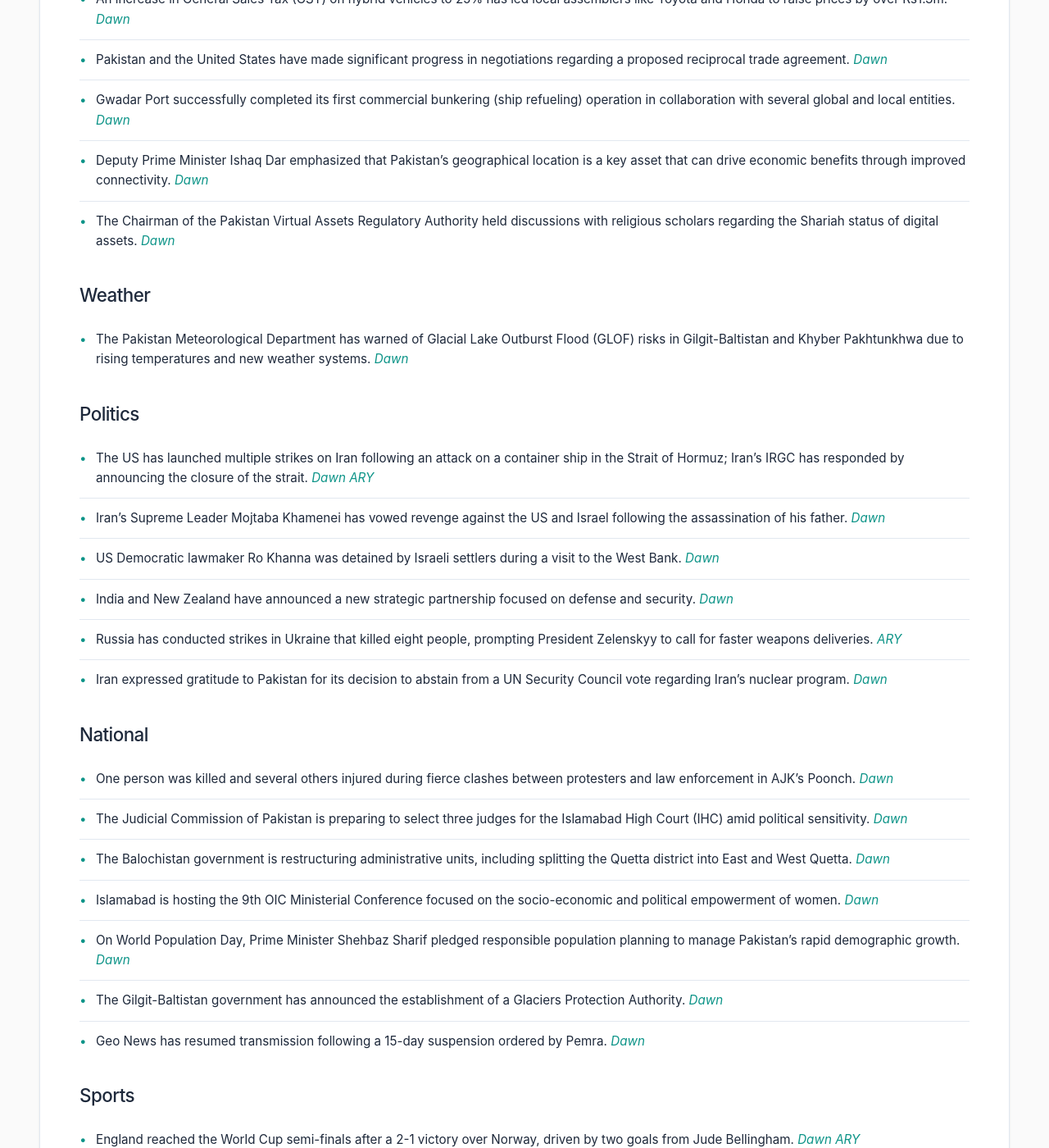
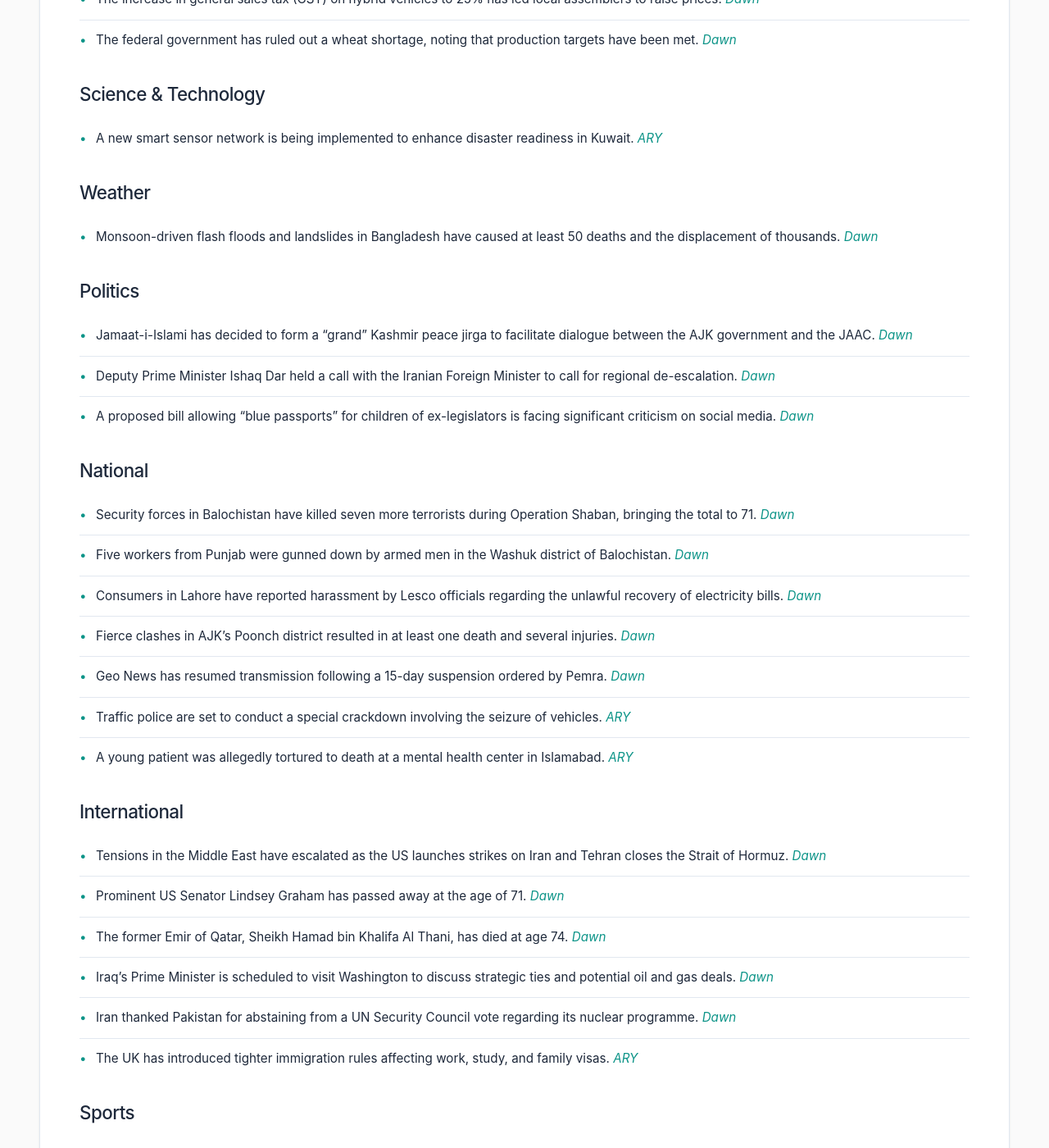
Before and after one commit to zsubzwary/news, a Jekyll site: the page built from en/index.md, in a window 1280 px wide and 1400 px high, scrolled down 480 px. Shown: the whole window at 82% size. Built offline with Jekyll 4.4.1, drawn with Linux system fonts in a browser that asks for light colours; some web fonts are replaced; comment, search, counter and statistics services are not loaded; some of the changed text lies outside the part shown.

Commit message:
DateTime; 2026-07-12T16:04:21.869Z

```diff
--- a/en/index.md
+++ b/en/index.md
@@ -4,43 +4,54 @@ title: Pakistan News Briefing
 lang: en
 ---
 
-Published at: 12-Jul-2026 09:04PKT
+Published at: 12-Jul-2026 21:04PKT
 
 Time to read: 4 mins
 
 ### Economy
-- An increase in General Sales Tax (GST) on hybrid vehicles to 25% has led local assemblers like Toyota and Honda to raise prices by over Rs1.3m. *[Dawn](https://www.dawn.com/news/2014767/gst-hike-pushes-up-hybrid-vehicle-prices)*
-- Pakistan and the United States have made significant progress in negotiations regarding a proposed reciprocal trade agreement. *[Dawn](https://www.dawn.com/news/2014597/pakistan-us-make-significant-progress-in-talks-on-proposed-reciprocal-trade-agreement)*
-- Gwadar Port successfully completed its first commercial bunkering (ship refueling) operation in collaboration with several global and local entities. *[Dawn](https://www.dawn.com/news/2014650/gwadar-port-carries-out-first-successful-bunkering-operation)*
-- Deputy Prime Minister Ishaq Dar emphasized that Pakistan's geographical location is a key asset that can drive economic benefits through improved connectivity. *[Dawn](https://www.dawn.com/news/2014758/pakistans-location-an-asset-that-needs-to-be-explored-dar)*
-- The Chairman of the Pakistan Virtual Assets Regulatory Authority held discussions with religious scholars regarding the Shariah status of digital assets. *[Dawn](https://www.dawn.com/news/2014640/crypto-czar-holds-constructive-discussion-with-mufti-taqi-usmani-on-shariah-status-of-digital-assets)*
+- The increase in general sales tax (GST) on hybrid vehicles to 25% has led local assemblers to raise prices. *[Dawn](https://www.dawn.com/news/2014767/gst-hike-pushes-up-hybrid-vehicle-prices)*
+- The federal government has ruled out a wheat shortage, noting that production targets have been met. *[Dawn](https://www.dawn.com/news/2014768/govt-rules-out-wheat-shortage-in-country)*
+
+### Science & Technology
+- A new smart sensor network is being implemented to enhance disaster readiness in Kuwait. *[ARY](https://arynews.tv/new-smart-sensor-network-to-strengthen-kuwaits-disaster-readiness)*
 
 ### Weather
-- The Pakistan Meteorological Department has warned of Glacial Lake Outburst Flood (GLOF) risks in Gilgit-Baltistan and Khyber Pakhtunkhwa due to rising temperatures and new weather systems. *[Dawn](https://www.dawn.com/news/2014776/gb-moves-to-establish-glaciers-protection-authority)*
+- Monsoon-driven flash floods and landslides in Bangladesh have caused at least 50 deaths and the displacement of thousands. *[Dawn](https://www.dawn.com/news/2014896/bangladesh-monsoon-death-toll-hits-50-thousands-displaced)*
 
 ### Politics
-- The US has launched multiple strikes on Iran following an attack on a container ship in the Strait of Hormuz; Iran's IRGC has responded by announcing the closure of the strait. *[Dawn](https://www.dawn.com/news/2014807/us-launches-new-strikes-on-iran-after-container-ship-hit-in-hormuz-irgc-announces-closure-of-vital-strait)* *[ARY](https://arynews.tv/us-launches-more-strikes-on-iran-12-july-2026)*
-- Iran’s Supreme Leader Mojtaba Khamenei has vowed revenge against the US and Israel following the assassination of his father. *[Dawn](https://www.dawn.com/news/2014642/irans-supreme-leader-mojtaba-khamenei-vows-revenge-for-assassinated-father)*
-- US Democratic lawmaker Ro Khanna was detained by Israeli settlers during a visit to the West Bank. *[Dawn](https://www.dawn.com/news/2014620/us-democrat-ro-khanna-detained-by-israeli-settlers-during-west-bank-visit)*
-- India and New Zealand have announced a new strategic partnership focused on defense and security. *[Dawn](https://www.dawn.com/news/2014582/new-zealand-india-strike-milestone-strategic-partnership-encompassing-defence-and-security)*
-- Russia has conducted strikes in Ukraine that killed eight people, prompting President Zelenskyy to call for faster weapons deliveries. *[ARY](https://arynews.tv/russian-strikes-kill-eight-wound-dozens-in-ukraine)*
-- Iran expressed gratitude to Pakistan for its decision to abstain from a UN Security Council vote regarding Iran's nuclear program. *[Dawn](https://www.dawn.com/news/2014760/iran-thanks-pakistan-for-abstention-at-unsc-meeting)*
+- Jamaat-i-Islami has decided to form a "grand" Kashmir peace jirga to facilitate dialogue between the AJK government and the JAAC. *[Dawn](https://www.dawn.com/news/2014888/ji-to-form-kashmir-peace-jirga-to-facilitate-dialogue-between-govt-jaac)*
+- Deputy Prime Minister Ishaq Dar held a call with the Iranian Foreign Minister to call for regional de-escalation. *[Dawn](https://www.dawn.com/news/2014857/dar-holds-phone-call-with-iranian-fm-amid-latest-attacks-in-mideast-calls-for-de-escalation-and-restraint)*
+- A proposed bill allowing "blue passports" for children of ex-legislators is facing significant criticism on social media. *[Dawn](https://www.dawn.com/news/2014879/shameful-proposed-bill-allowing-blue-passports-for-ex-legislators-kids-comes-under-scrutiny-on-social-media)*
 
 ### National
-- One person was killed and several others injured during fierce clashes between protesters and law enforcement in AJK's Poonch. *[Dawn](https://www.dawn.com/news/2014762/one-dies-amid-fierce-clashes-in-ajks-poonch)*
-- The Judicial Commission of Pakistan is preparing to select three judges for the Islamabad High Court (IHC) amid political sensitivity. *[Dawn](https://www.dawn.com/news/2014778/tough-contest-ahead-as-judicial-commission-of-pakistan-set-to-fill-ihc-slots)*
-- The Balochistan government is restructuring administrative units, including splitting the Quetta district into East and West Quetta. *[Dawn](https://www.dawn.com/news/2014627/quetta-split-into-two-districts-as-balochistan-undergoes-administrative-restructuring)*
-- Islamabad is hosting the 9th OIC Ministerial Conference focused on the socio-economic and political empowerment of women. *[Dawn](https://www.dawn.com/news/2014617/islamabad-to-host-2-day-oic-moot-on-women-empowerment-from-sunday)*
-- On World Population Day, Prime Minister Shehbaz Sharif pledged responsible population planning to manage Pakistan's rapid demographic growth. *[Dawn](https://www.dawn.com/news/2014604/on-world-population-day-govt-pledges-responsible-planning-to-tackle-alarming-demographic-boom)*
-- The Gilgit-Baltistan government has announced the establishment of a Glaciers Protection Authority. *[Dawn](https://www.dawn.com/news/2014776/gb-moves-to-establish-glaciers-protection-authority)*
+- Security forces in Balochistan have killed seven more terrorists during Operation Shaban, bringing the total to 71. *[Dawn](https://www.dawn.com/news/2014844/7-more-terrorists-killed-as-operation-shaban-continues-in-balochistan-state-media)*
+- Five workers from Punjab were gunned down by armed men in the Washuk district of Balochistan. *[Dawn](https://www.dawn.com/news/2014893/5-workers-from-punjab-gunned-down-in-balochistans-washuk-dc)*
+- Consumers in Lahore have reported harassment by Lesco officials regarding the unlawful recovery of electricity bills. *[Dawn](https://www.dawn.com/news/2014726/lesco-teams-harassing-consumers-for-recovery-of-bills)*
+- Fierce clashes in AJK's Poonch district resulted in at least one death and several injuries. *[Dawn](https://www.dawn.com/news/2014762/one-dies-amid-fierce-clashes-in-ajks-poonch)*
 - Geo News has resumed transmission following a 15-day suspension ordered by Pemra. *[Dawn](https://www.dawn.com/news/2014653/geo-news-resumes-transmission-after-15-day-suspension-warned-of-licence-cancellation-over-future-violations)*
+- Traffic police are set to conduct a special crackdown involving the seizure of vehicles. *[ARY](https://arynews.tv/traffic-police-to-seize-vehicles-in-special-sunday-crackdown)*
+- A young patient was allegedly tortured to death at a mental health center in Islamabad. *[ARY](https://arynews.tv/young-patient-allegedly-tortured-to-death-at-islamabad-mental-health-center)*
+
+### International
+- Tensions in the Middle East have escalated as the US launches strikes on Iran and Tehran closes the Strait of Hormuz. *[Dawn](https://www.dawn.com/news/2014807/tehran-says-strait-of-hormuz-shut-as-us-launches-fresh-strikes-on-iran-gulf-states-hit)*
+- Prominent US Senator Lindsey Graham has passed away at the age of 71. *[Dawn](https://www.dawn.com/news/2014843/trumps-critic-turned-ally-us-senator-lindsey-graham-dies-at-71)*
+- The former Emir of Qatar, Sheikh Hamad bin Khalifa Al Thani, has died at age 74. *[Dawn](https://www.dawn.com/news/2014840/former-emir-of-qatar-sheikh-hamad-bin-khalifa-al-thani-dies-at-74)*
+- Iraq's Prime Minister is scheduled to visit Washington to discuss strategic ties and potential oil and gas deals. *[Dawn](https://www.dawn.com/news/2014882/iraqi-prime-minister-to-visit-washington-on-monday-oil-and-gas-deals-expected)*
+- Iran thanked Pakistan for abstaining from a UN Security Council vote regarding its nuclear programme. *[Dawn](https://www.dawn.com/news/2014760/iran-thanks-pakistan-for-abstention-at-unsc-meeting)*
+- The UK has introduced tighter immigration rules affecting work, study, and family visas. *[ARY](https://arynews.tv/uk-tightens-immigration-rules-affecting-work-study-family-visas)*
 
 ### Sports
-- England reached the World Cup semi-finals after a 2-1 victory over Norway, driven by two goals from Jude Bellingham. *[Dawn](https://www.dawn.com/news/2014797/bellingham-double-fires-england-past-norway-into-world-cup-semis)* *[ARY](https://arynews.tv/england-v-norway-fifa-world-cup-quarter-final)*
-- Argentina defeated Switzerland to advance to the World Cup semi-finals. *[ARY](https://arynews.tv/argentina-v-switzerland-world-cup-quarter-final)*
-- FIFA stated there is no evidence that a cable interfered with Jude Bellingham's decisive goal. *[ARY](https://arynews.tv/no-evidence-ball-hit-cable-for-bellingham-world-cup-goal-fifa)*
-- Other sports updates include Noskova's Wimbledon inspiration, Paolo Maldini receiving a key role with the Italian FA, and England women's player Knight announcing her retirement. *[ARY](https://arynews.tv/noskovas-glimpse-of-wimbledon-trophy-inspired-title-glory)* *[ARY](https://arynews.tv/italy-icon-maldini-gets-key-role-with-italian-fa)* *[ARY](https://arynews.tv/knight-to-retire-from-england-womens-duty-after-lords-test)*
+- India's batting performance is under scrutiny following T20 series defeats by England and Ireland. *[Dawn](https://www.dawn.com/news/2014865/indias-batting-under-the-microscope-after-t20-defeats-by-england-ireland)*
+- Argentina has advanced to the FIFA World Cup semi-final to face England after defeating Switzerland. *[Dawn](https://www.dawn.com/news/2014832/argentina-sink-10-man-swiss-to-set-up-blockbuster-fifa-world-cup-semi-final-against-england)*
+
+### Health
+- Pakistani doctor Dr. Ayesha I. Mian has been elected president of the International Association for Child and Adolescent Psychiatry and Allied Professions. *[Dawn](https://www.dawn.com/news/2014695/pakistani-doctor-elected-president-of-leading-mental-health-body)*
+- The Turkish health ministry has fined over 100 doctors for high rates of Caesarean deliveries. *[Dawn](https://www.dawn.com/news/2014756/turkiye-fines-over-100-doctors-for-caesarean-deliveries)*
 
 ### Other
-- A speedboat accident off Phu Quoc island in Vietnam resulted in the deaths of at least 15 Indian tourists. *[Dawn](https://www.dawn.com/news/2014632/speedboat-accident-in-southern-vietnam-kills-15-indian-tourists)*
-- Ariana Grande has exited the production of *American Horror Story* season 13. *[ARY](https://arynews.tv/ariana-grande-exits-american-horror-story-season-13)*
+- Actress Maya Hawke has credited Jennifer Lawrence and *The Hunger Games* for inspiring her acting career. *[ARY](https://arynews.tv/maya-hawke-credits-jennifer-lawrence-the-hunger-games)*
+- Dua Lipa and Callum Turner were seen sharing a moment at the FIFA World Cup. *[ARY](https://arynews.tv/dua-lipa-callum-turner-share-special-moment-at-fifa-world-cup)*
+- Brooklyn Beckham posted a cryptic message as his parents celebrated a World Cup win. *[ARY](https://arynews.tv/brooklyn-beckham-posts-cryptic-message-as-parents-celebrate-world-cup-win)*
+- Adam Sandler reportedly officiated the wedding of Taylor Swift and Travis Kelce. *[ARY](https://arynews.tv/why-adam-sandler-officiated-taylor-swift-and-travis-kelces-wedding)*
+- Shekhar Suman's comments regarding Aamir Khan have gone viral. *[ARY](https://arynews.tv/shekhar-sumans-comments-on-aamir-khan-go-viral)*
+- A new collectible figure has been released for fans of *Dark Souls 3*. *[ARY](https://arynews.tv/dark-souls-3-collectible-abyss-watchers-figure)*
```
